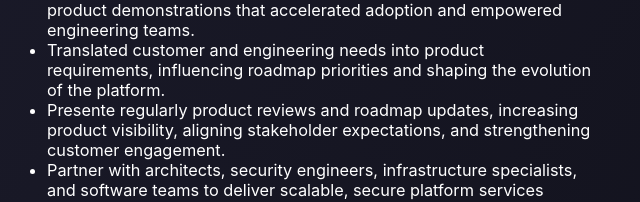
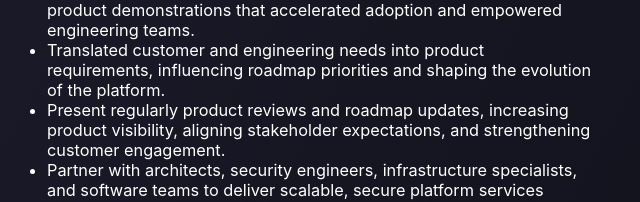
Before and after one commit to cyrine606/project, a website: page index.html in a window 1280 px wide. Shown: the part 2624-2826 px from the top of the page, 320-960 px from the left. Drawn offline with nearby package versions, Linux system fonts and the light colour scheme; a web font is replaced by a local one.

Commit message:
update my portfolio

```diff
--- a/index.html
+++ b/index.html
@@ -333,7 +333,7 @@
                     <li>Build trusted partnerships with customers across EDF subsidiaries, driving our DevSecOps platform adoption and delivering solutions that improve developer experience and software delivery.</li>
                     <li>Enable 300+ developers through workshops, technical guidance, and product demonstrations that accelerated adoption and empowered engineering teams.</li>
                     <li>Translated customer and engineering needs into product requirements, influencing roadmap priorities and shaping the evolution of the platform.</li>
-                    <li>Presente regularly product reviews and roadmap updates, increasing product visibility, aligning stakeholder expectations, and strengthening customer engagement.</li>
+                    <li>Present regularly product reviews and roadmap updates, increasing product visibility, aligning stakeholder expectations, and strengthening customer engagement.</li>
                     <li>Partner with architects, security engineers, infrastructure specialists, and software teams to deliver scalable, secure platform services supporting engineering teams across the organization.</li>
                     <li>Help my team deliver value faster and drive continuous improvement through Agile retrospectives, identifying delivery bottlenecks and implementing process improvements that increased team effectiveness.</li>
                     <li>Evaluate emerging AI technologies through PoVs, identifying opportunities to enhance the DevSecOps platform and improve developer productivity.</li>
```
